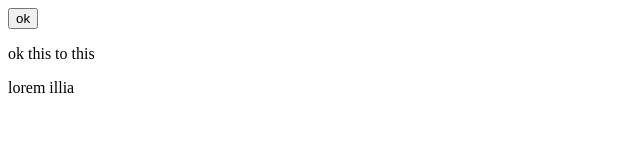
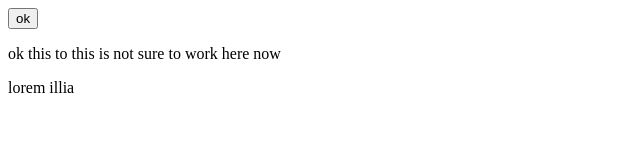
Before and after one commit to kiran-bhalerao/javascript-demo, a website: page first.html in a window 1280 px wide. Shown: the whole page, without its empty margins (0-640 px from the left). Drawn offline with Linux system fonts and the light colour scheme.

Commit message:
commiting to third

```diff
--- a/first.html
+++ b/first.html
@@ -7,7 +7,7 @@
         }
     </script>
     <button onclick="myfn()">ok</button>
-    <p id="pr">ok this to this </p>
+    <p id="pr">ok this to this is not sure to work here now </p>
     <p>lorem illia</p>
 </body>
 
```
